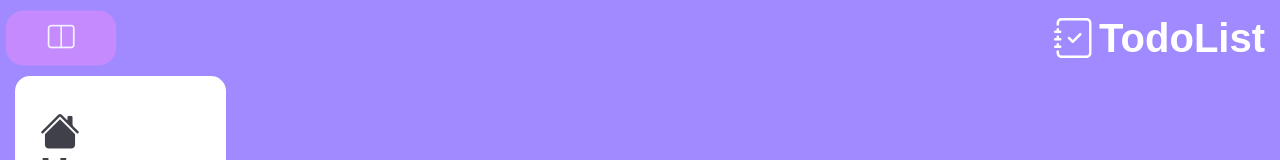
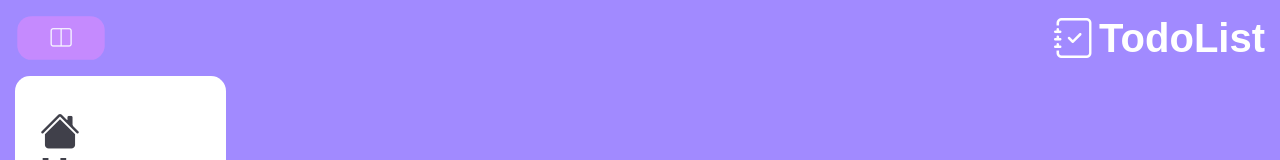
Before and after one commit to aliflikescoding/vanilla-to-do-list, a plain HTML site: page index.html in a window 1280 px wide. In both pictures the pointer is over the button 61 px from the left and 38 px from the top of the page. Shown: the top 160 px of the page. Drawn offline with nearby package versions, Linux system fonts and the light colour scheme.

Commit message:
Change clickable styling

```diff
--- a/style.css
+++ b/style.css
@@ -371,8 +371,8 @@ body {
 }
 
 .clickable:hover {
-  -webkit-transform: scale(1.2);
-  transform: scale(1.2);
+  -webkit-transform: scale(0.95);
+  transform: scale(0.95);
   opacity: 90%;
   transition: .3s ease-in-out;
 }
```
